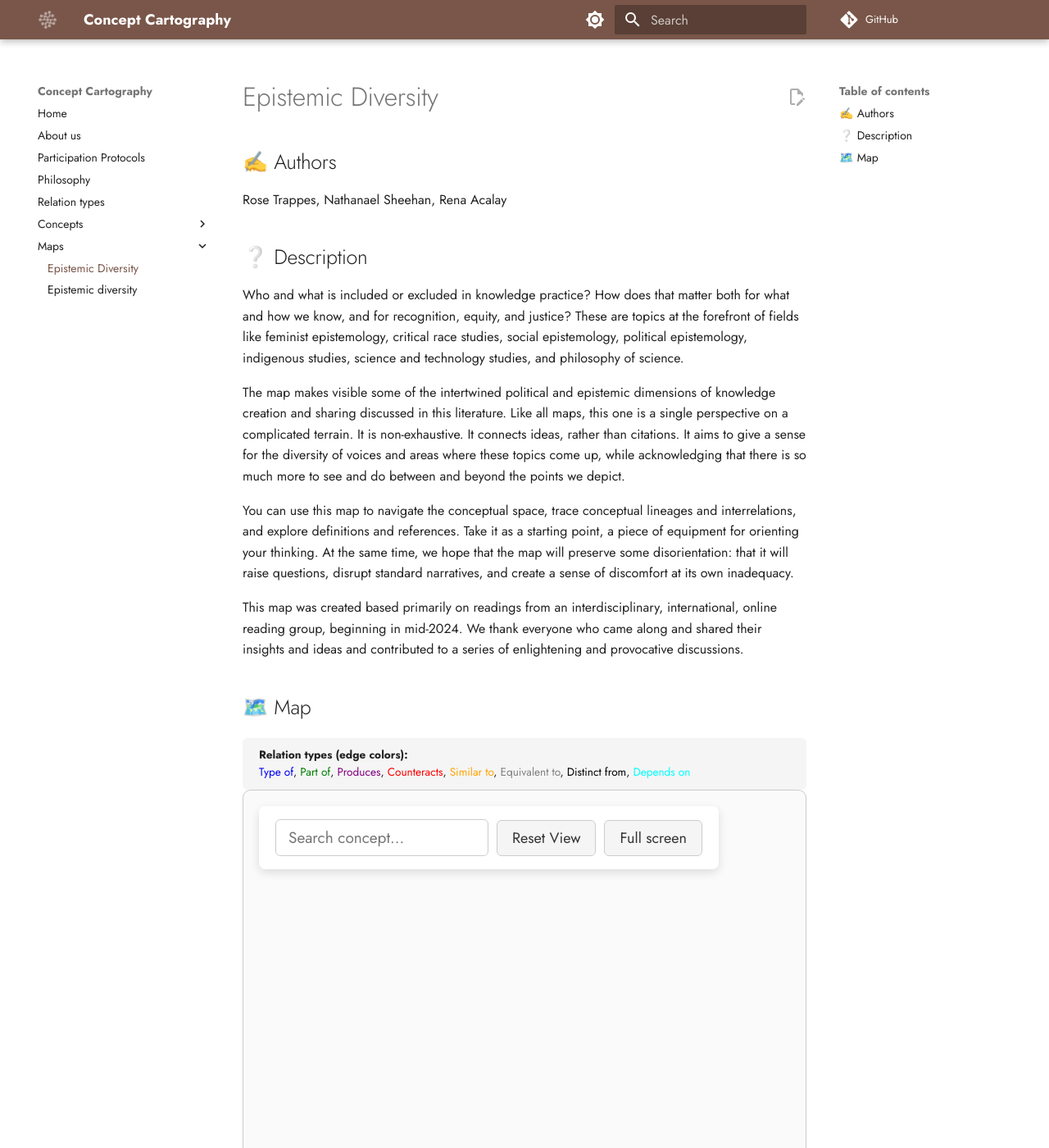
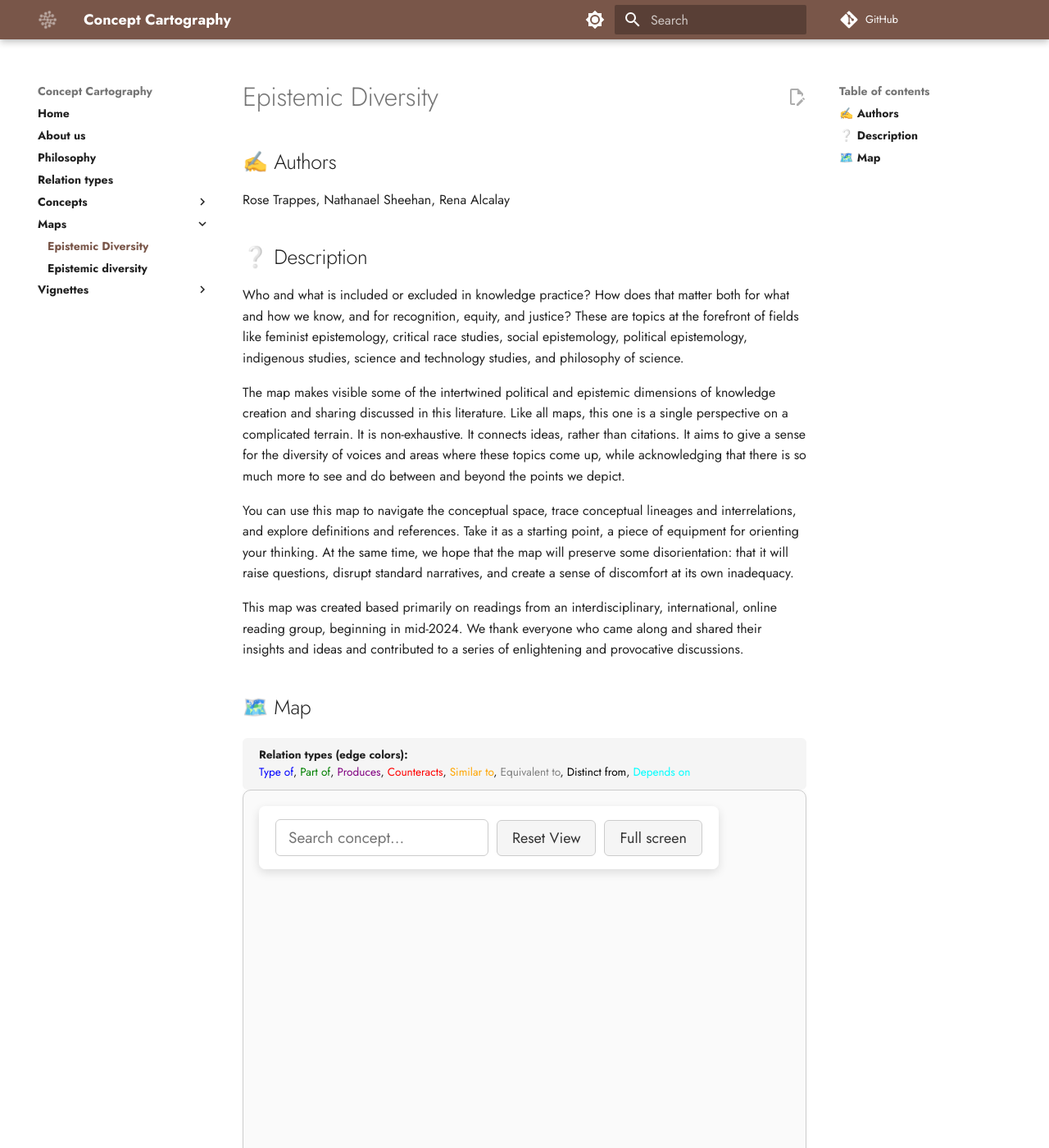
Before and after one commit to conceptcartography/conceptcartography, an MkDocs documentation site: the page built from docs/maps/diversity.md, in a window 1280 px wide and 1400 px high. Shown: the whole window at 82% size. Built offline with MkDocs 1.6.1 and Material for MkDocs 9.7.7, drawn with Linux system fonts in a browser that asks for light colours; comment, search, counter and statistics services are not loaded; the version menu is left out.

Commit message:
update design of navigation on light mode

```diff
--- /dev/null
+++ b/docs/assets/style.css
@@ -0,0 +1,3 @@
+.md-nav__list {
+    font-weight: bold;
+}
--- a/docs/how-to-guide.md
+++ /dev/null
@@ -1 +0,0 @@
-# Participation Protocols
--- a/docs/maps/diversity.md
+++ b/docs/maps/diversity.md
@@ -1,7 +1,7 @@
 # Epistemic Diversity
 
 ## ✍️ Authors
-Rose Trappes, Nathanael Sheehan, Rena Acalay
+Rose Trappes, Nathanael Sheehan, Rena Alcalay
 
 ## ❔ Description
 Who and what is included or excluded in knowledge practice? How does that matter both for what and how we know, and for recognition, equity, and justice? These are topics at the forefront of fields like feminist epistemology, critical race studies, social epistemology, political epistemology, indigenous studies, science and technology studies, and philosophy of science.
--- a/mkdocs.yml
+++ b/mkdocs.yml
@@ -12,6 +12,7 @@ theme:
     # Palette toggle for light mode
     - scheme: default
       primary: brown
+      accent: deep orange
       toggle:
         icon: material/brightness-7
         name: Switch to dark mode
@@ -69,3 +70,5 @@ markdown_extensions:
   - pymdownx.superfences
   - pymdownx.tabbed:
       alternate_style: true
+extra_css:
+  - assets/style.css
```
Also changed, not shown: docs/vignettes/add-concept.md (added, +1 -0 lines), docs/vignettes/add-map.md (added, +1 -0 lines), docs/vignettes/edit-concept.md (added, +1 -0 lines).
